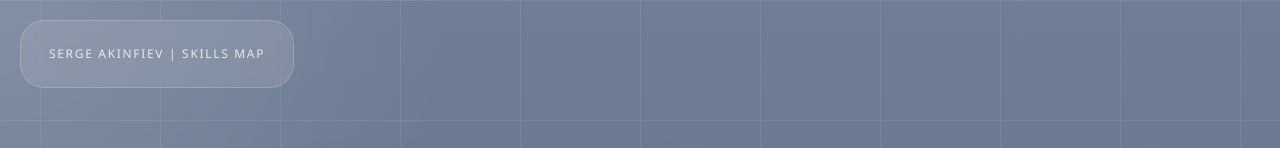
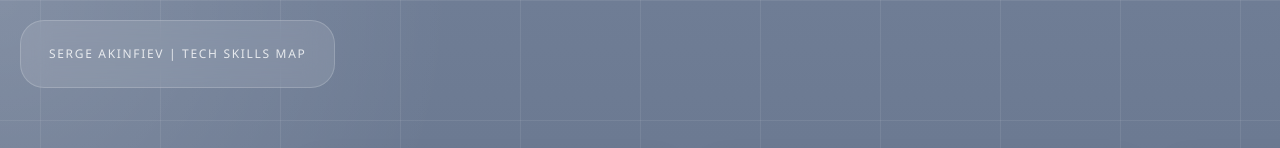
Before and after one commit to s-v-akinfiev/skills-map, a React (Vite) app: page / in a window 1280 px wide. Shown: the top 148 px of the page. Built offline with nearby package versions, Linux system fonts and the light colour scheme.

Commit message:
Reapply "Naming update"
This reverts commit 972bd2f22a65cb5266894dfcd4e3c03174454d51.

```diff
--- a/index.html
+++ b/index.html
@@ -4,7 +4,7 @@
     <meta charset="UTF-8" />
     <meta name="viewport" content="width=device-width, initial-scale=1.0" />
     <link rel="icon" type="image/png" href="./src/assets/star.png" />
-    <title>Skills Map</title>
+    <title>Tech Skills Map</title>
   </head>
   <body>
     <div id="root"></div>
--- a/src/App.jsx
+++ b/src/App.jsx
@@ -409,7 +409,7 @@ export default function App() {
 
       <div className="app-overlay">
         <header className="app-header">
-          <p className="eyebrow">Serge Akinfiev | Skills Map</p>
+          <p className="eyebrow">Serge Akinfiev | Tech Skills Map</p>
         </header>
 
         <div className="toolbar-dock">
```
Also changed, not shown: 2 other files (tests, documents, lock files or other folders).
